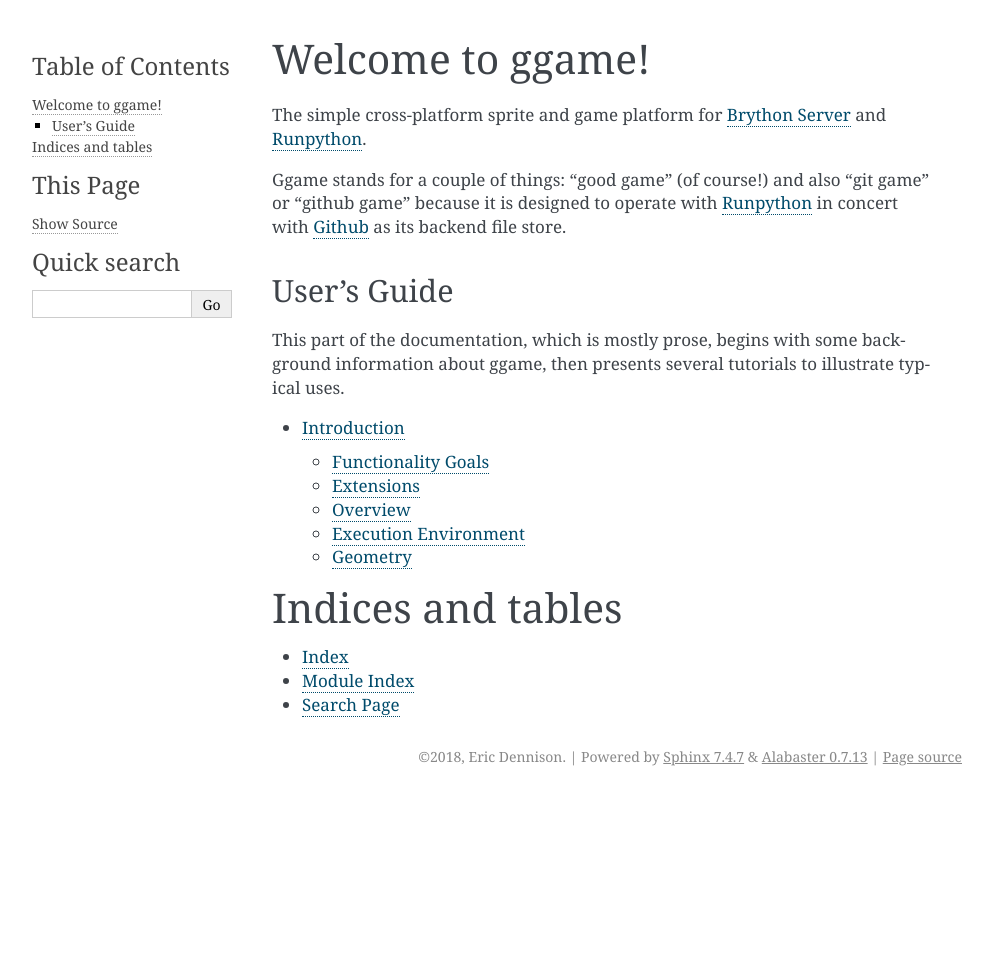
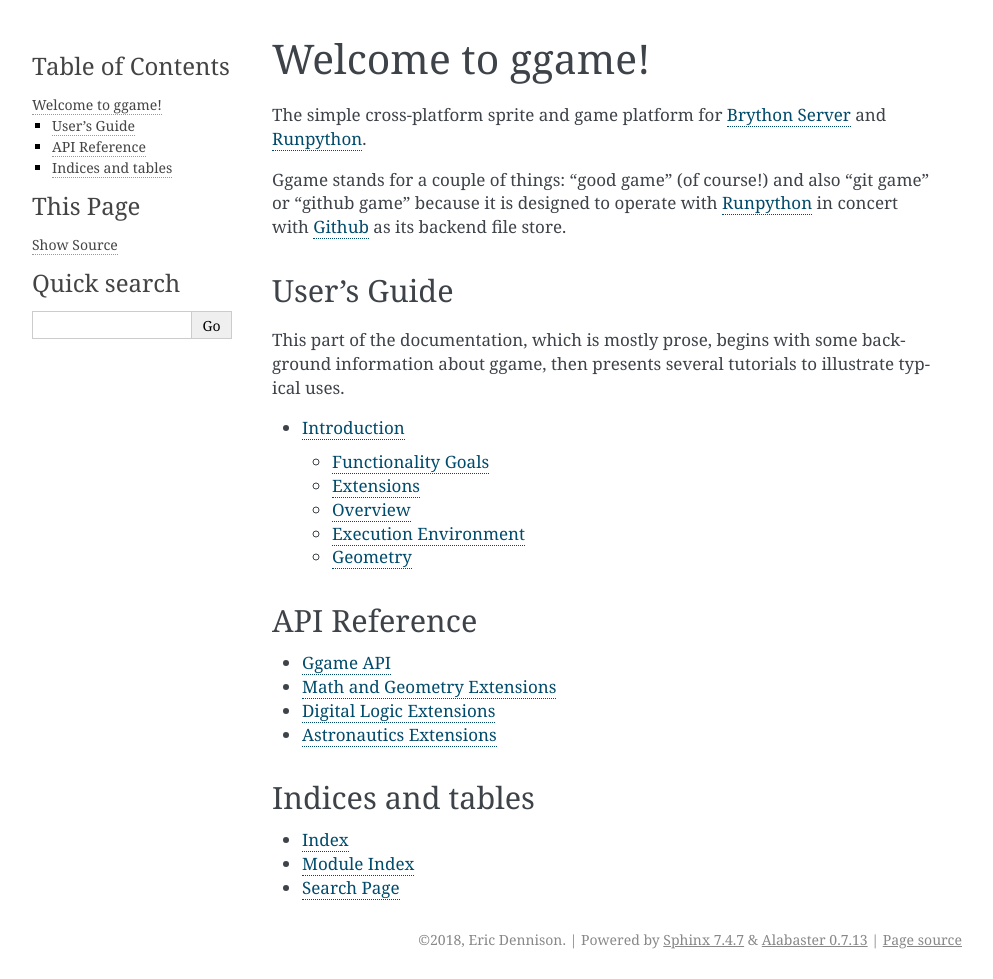
Before and after one commit to BrythonServer/ggame, a Sphinx documentation site: the page built from docs/index.rst, in a window 1280 px wide. Shown: the whole page, without its empty margins (148-1141 px from the left). Built offline with Sphinx 7.4.7, drawn with Linux system fonts in a browser that asks for light colours; before the commit the page ends 900 px from its top, so only the background shows below that.

```diff
--- /dev/null
+++ b/docs/gglogicapi.rst
@@ -0,0 +1,2 @@
+Digital Logic Extensions
+========================
--- /dev/null
+++ b/docs/ggmathapi.rst
@@ -0,0 +1,2 @@
+Math and Geometry Extensions
+============================
--- /dev/null
+++ b/docs/ggrocketapi.rst
@@ -0,0 +1,2 @@
+Astronautics Extensions
+=======================
--- a/docs/index.rst
+++ b/docs/index.rst
@@ -4,7 +4,7 @@
    contain the root `toctree` directive.
 
 Welcome to ggame!
-=================================
+=================
 
 The simple cross-platform sprite and game platform for
 `Brython Server <https://github.com/tiggerntatie/brython-server>`_ and
@@ -17,7 +17,7 @@ Ggame stands for a couple of things: “good game” (of course!) and also
 
 
 User's Guide
-------------
+____________
 
 This part of the documentation, which is mostly prose, begins with some
 background information about ggame, then presents several tutorials to
@@ -28,9 +28,20 @@ illustrate typical uses.
 
    introduction
 
+API Reference
+_____________
+
+.. toctree::
+   :maxdepth: 2
+
+   ggameapi
+   ggmathapi
+   gglogicapi
+   ggrocketapi
+
 
 Indices and tables
-==================
+__________________
 
 * :ref:`genindex`
 * :ref:`modindex`
--- a/docs/introduction.rst
+++ b/docs/introduction.rst
@@ -87,8 +87,3 @@ y-axis is *vertical* with the zero position at the **top** of the screen.
 Increasing positive y-coordinates correspond to the downward direction on the
 computer screen. Note that this is **different** from the way you may have learned
 about x and y coordinates in math class!
-
-
-
-.. autoclass:: App
-    :members:
```
Also changed, not shown: docs/ggameapi.rst (added, +16 -0 lines), 1 other file.
